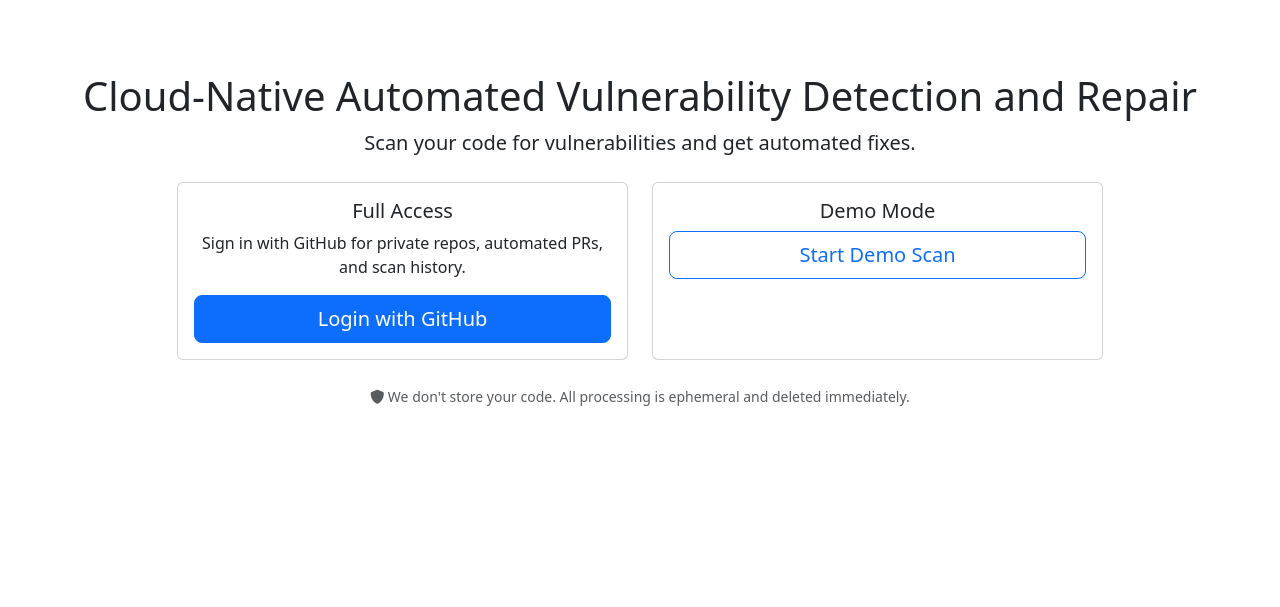
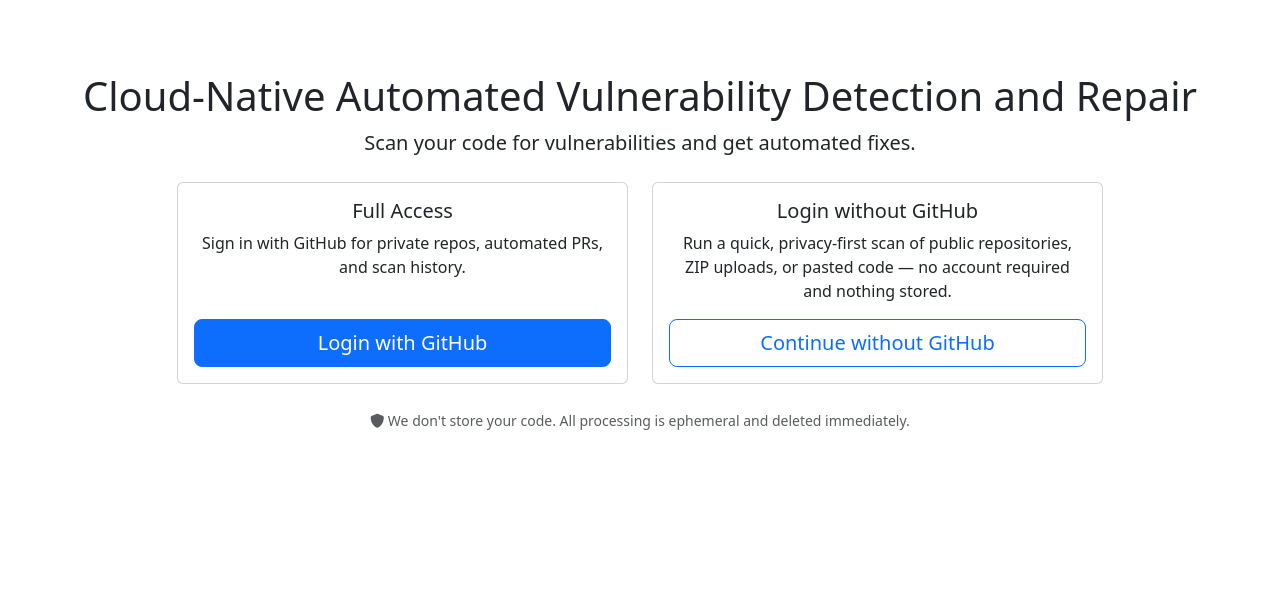
Before and after one commit to malikadan212/AutoVulRepair, a Flask app: page / in a window 1280 px wide. Shown: the part 56-663 px from the top of the page. Run offline with Flask 2, Linux system fonts and the light colour scheme.

Commit message:
Update demo mode to 'Login without GitHub'
Renames 'Demo Mode' to 'Login without GitHub' in home and scan templates, updates button and description text for clarity on privacy-first scanning without account requirements.

```diff
--- a/templates/home.html
+++ b/templates/home.html
@@ -25,9 +25,10 @@
           <div class="col-md-6">
             <div class="card h-100">
               <div class="card-body text-center d-flex flex-column">
-                <h5 class="card-title">Demo Mode</h5>
+                <h5 class="card-title">Login without GitHub</h5>
+                <p class="card-text flex-grow-1">Run a quick, privacy‑first scan of public repositories, ZIP uploads, or pasted code — no account required and nothing stored.</p>
                 <div class="d-grid gap-2">
-                  <a class="btn btn-outline-primary btn-lg" href="{{ url_for('no_login_scan') }}">Start Demo Scan</a>
+                  <a class="btn btn-outline-primary btn-lg" href="{{ url_for('no_login_scan') }}">Continue without GitHub</a>
                 </div>
               </div>
             </div>
--- a/templates/no_login_scan.html
+++ b/templates/no_login_scan.html
@@ -10,7 +10,7 @@
 
       <div class="alert alert-success">
         <i class="fas fa-rocket"></i>
-        <strong>Demo Mode Active</strong>
+        <strong>Login without GitHub</strong>
       </div>
 
       <div class="alert alert-info">
```
